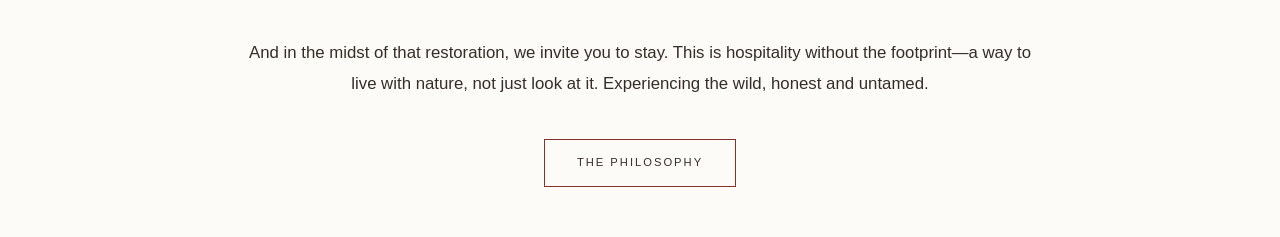
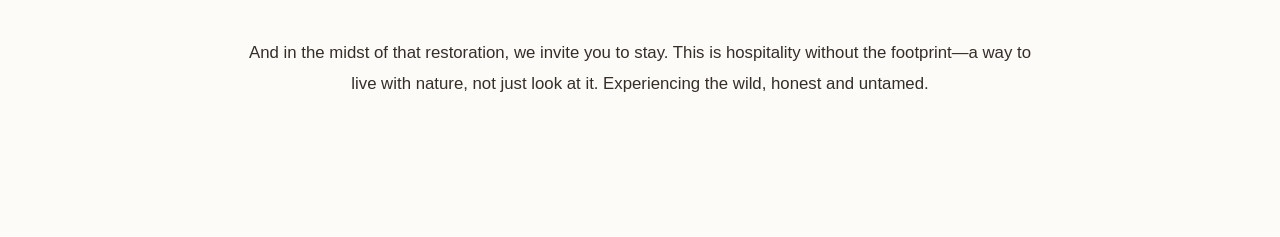
Before and after one commit to harshaislive/hospitality, a Next.js app: page / in a window 1280 px wide. Shown: the part 1040-1277 px from the top of the page. Built offline with nearby package versions, Linux system fonts and the light colour scheme; grey boxes are pictures that could not be loaded; a web font is replaced by a local one.

Commit message:
Remove Philosophy button and update Visit the Shop link to bewild.life

```diff
--- a/app/components/Intro.tsx
+++ b/app/components/Intro.tsx
@@ -7,9 +7,6 @@ export default function Intro() {
       <p className="text-dark-earth text-[1.05rem] leading-[1.8] mb-[40px]">
         And in the midst of that restoration, we invite you to stay. This is hospitality without the footprint—a way to live with nature, not just look at it. Experiencing the wild, honest and untamed.
       </p>
-      <Link href="#" className="inline-block px-8 py-[14px] border border-rich-red uppercase text-[0.7rem] tracking-[2px] font-normal bg-transparent text-rich-red transition-all duration-300 hover:bg-rich-red hover:text-off-white hover:italic hover:scale-105 cursor-pointer">
-        The Philosophy
-      </Link>
     </section>
   );
 }
--- a/app/page.tsx
+++ b/app/page.tsx
@@ -24,7 +24,7 @@ export default function Home() {
         title="Forest-Friendly Food"
         description="Meals at Blyton are not sourced; they are gathered. Wild honey, shade-grown coffee, and seasonal fruit from our permaculture forests. This is not just dining; it is participating in the ecosystem."
         linkText="Visit the Shop"
-        linkUrl="#"
+        linkUrl="https://bewild.life/"
         reversed={true}
         accentColor="red"
         slides={[
```
